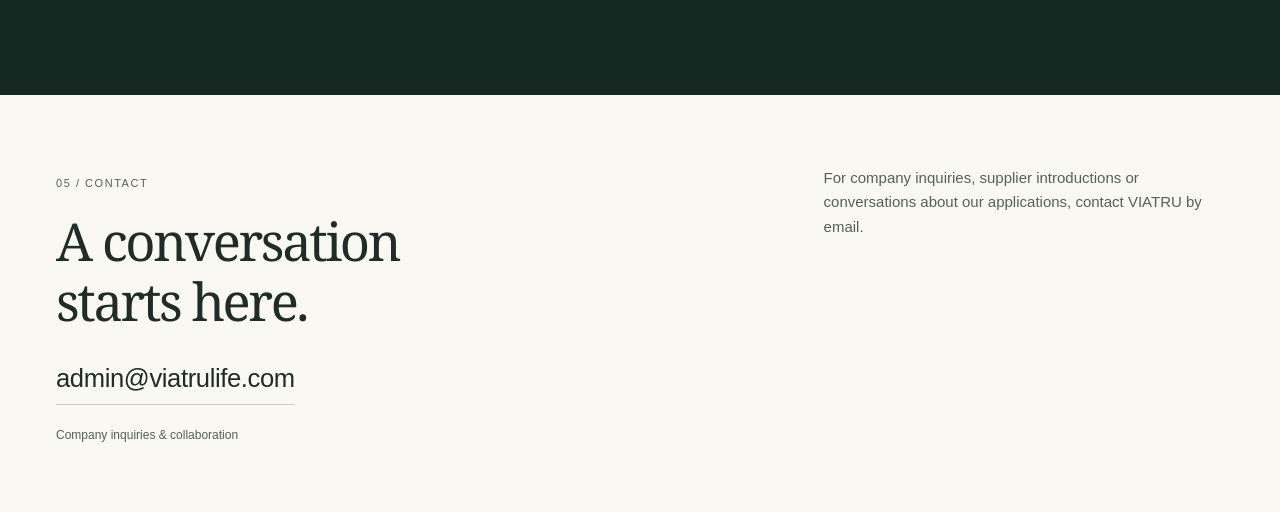
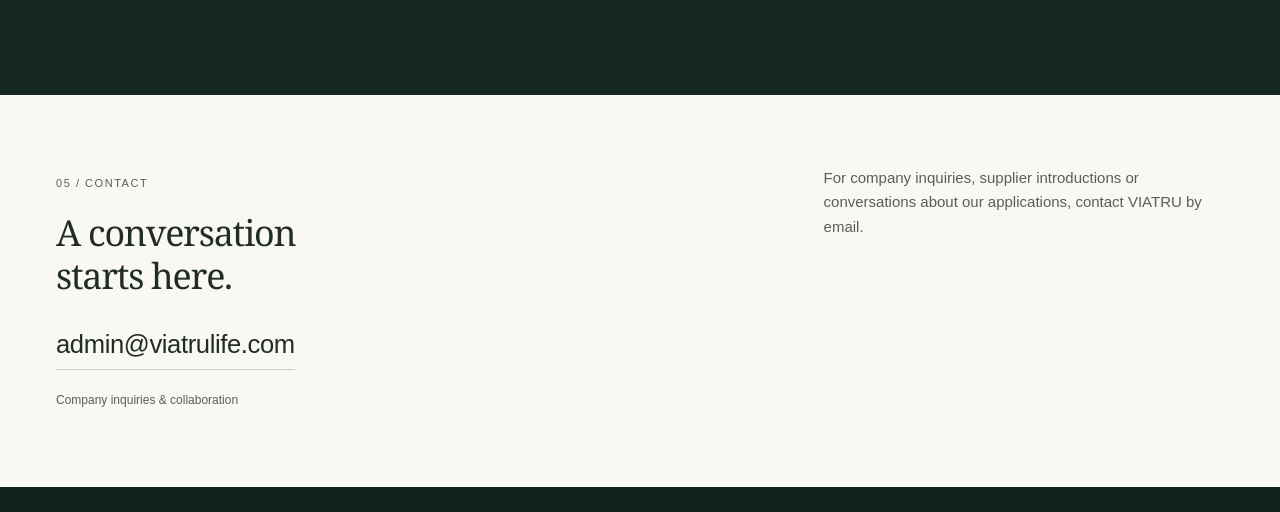
Before and after one commit to DanielK777/viatrulife, a plain HTML site: page index.html in a window 1280 px wide. Shown: the part 6062-6574 px from the top of the page. Drawn offline with Linux system fonts and the light colour scheme.

Commit message:
Reduce VIATRU contact heading size
Use a restrained 28–36px size for the section 05 contact heading to balance the smaller email link.

```diff
--- a/index.html
+++ b/index.html
@@ -97,6 +97,7 @@
     .contact-top{display:flex;justify-content:space-between;align-items:flex-start;gap:60px}
     .contact-top .small-type{color:var(--gray);padding-top:8px}
     .contact-heading .small-type{margin-bottom:19px}
+    .contact-heading h2{font-size:clamp(28px,2.8vw,36px);line-height:1.2;letter-spacing:-.035em}
     .contact-copy{max-width:48ch;font-size:15px;color:var(--gray)}
     .contact-email{display:inline-block;font-size:clamp(20px,2vw,28px);font-weight:400;line-height:1.4;letter-spacing:-.015em;text-decoration:none;overflow-wrap:anywhere;max-width:100%;margin-top:30px;border-bottom:1px solid var(--light-rule);padding-bottom:7px}
     .contact-email:hover{border-color:var(--ink)}
```
